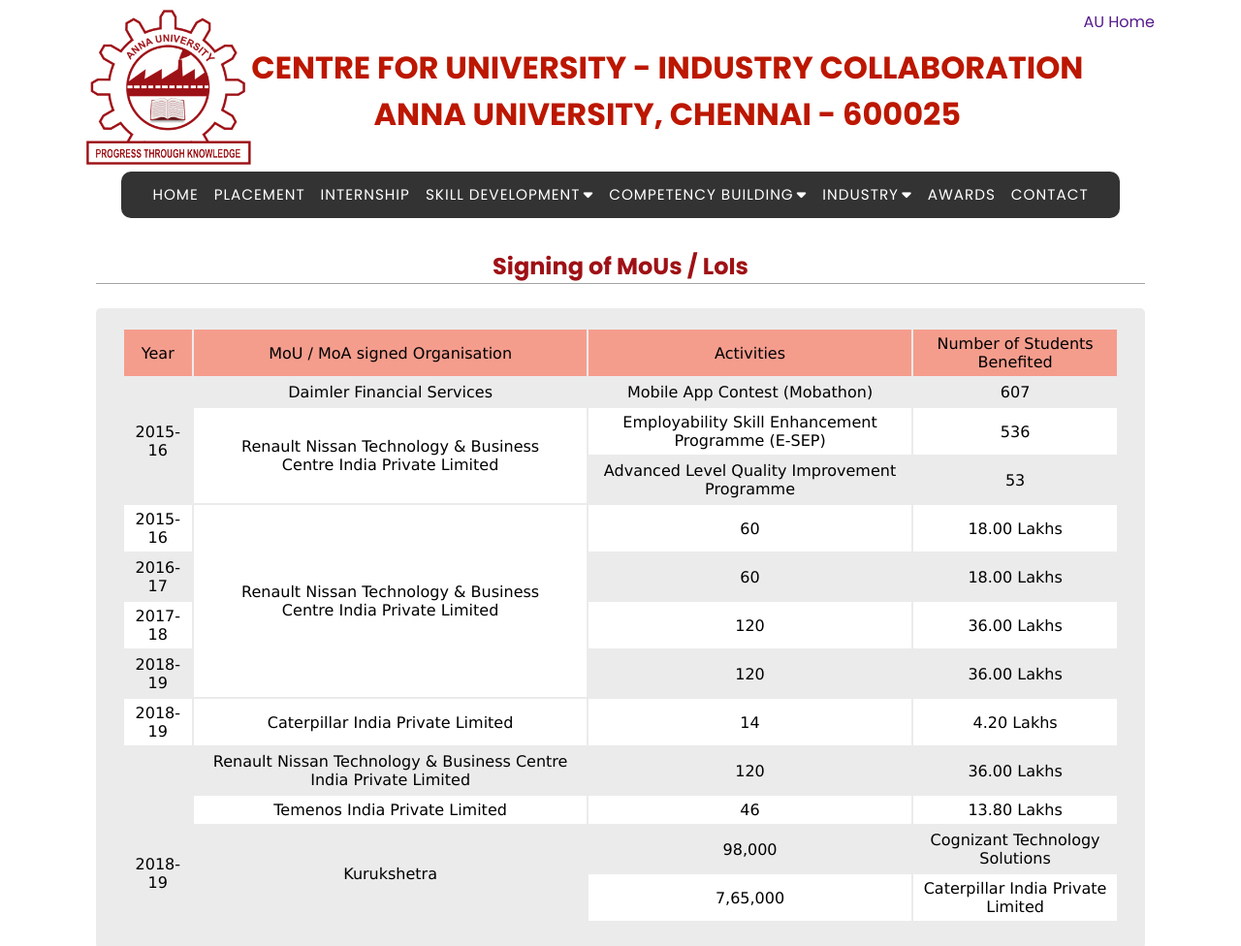
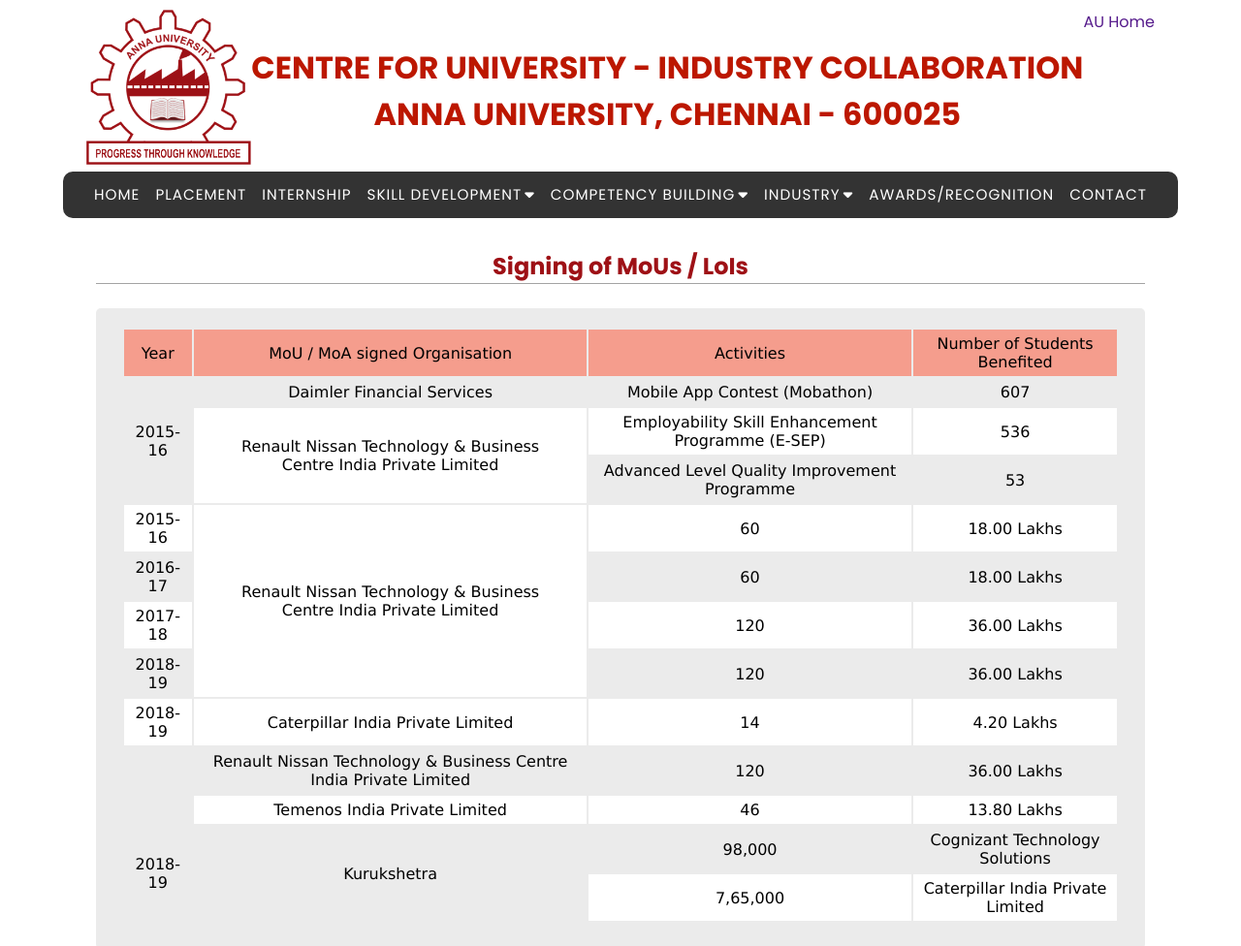
Before and after one commit to BeAgarwal/CUIC-new-website, a plain HTML site: page activities.htm in a window 1280 px wide. Shown: the top 976 px of the page at 97% size. Drawn offline with Linux system fonts and the light colour scheme.

Commit message:
changed header

```diff
--- a/activities.htm
+++ b/activities.htm
@@ -115,7 +115,7 @@
                             </div>
                         </li>
                         <li class="nav-link" style="--i: 1.35s">
-                            <a href="awards.htm">AWARDS</a>
+                            <a href="awards.htm">AWARDS/RECOGNITION</a>
                         </li>
                         <li class="nav-link" style="--i: 1.35s">
                             <a href="contact.htm">CONTACT</a>
```
Also changed, not shown: awards.htm (+1 -1 lines), career_guidance.html (+1 -1 lines), coe.html (+1 -1 lines), contact.htm (+1 -1 lines), csr.htm (+1 -1 lines), downloads.html (+1 -1 lines), gallery.html (+1 -1 lines), generic.htm (+1 -1 lines), ias.html (+1 -1 lines), index.html (+1 -1 lines), internship.html (+1 -1 lines), niche.htm (+1 -1 lines), placement.html (+1 -1 lines), scholarship.html (+1 -1 lines).
